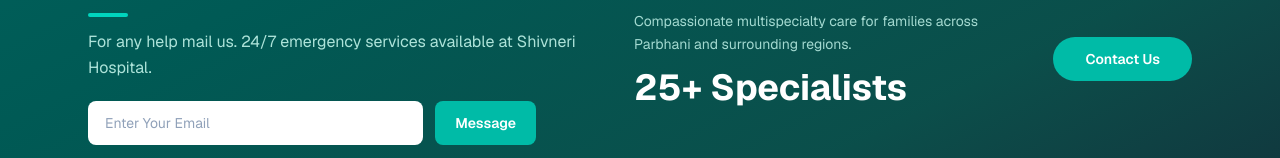
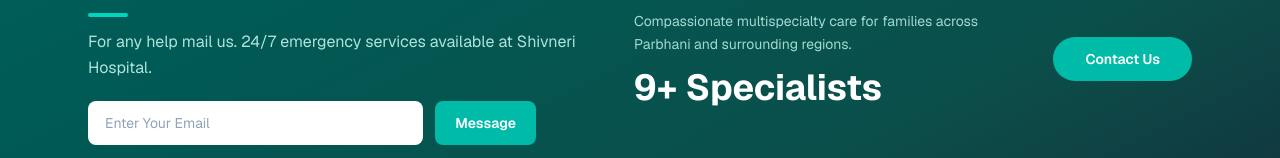
Before and after one commit to rp98nt/shivnerihospital, a Next.js app: page / in a window 1280 px wide. Shown: the part 5136-5294 px from the top of the page. Built offline with nearby package versions, Linux system fonts and the light colour scheme; no server answers; the database is empty.

Commit message:
fix: update footer specialist count to 9+.

```diff
--- a/components/site-footer.tsx
+++ b/components/site-footer.tsx
@@ -91,7 +91,7 @@ export function SiteFooter() {
               Compassionate multispecialty care for families across Parbhani and
               surrounding regions.
             </p>
-            <p className="mt-3 text-3xl font-bold sm:text-4xl">25+ Specialists</p>
+            <p className="mt-3 text-3xl font-bold sm:text-4xl">9+ Specialists</p>
           </div>
 
           <div className="flex lg:justify-end">
```
